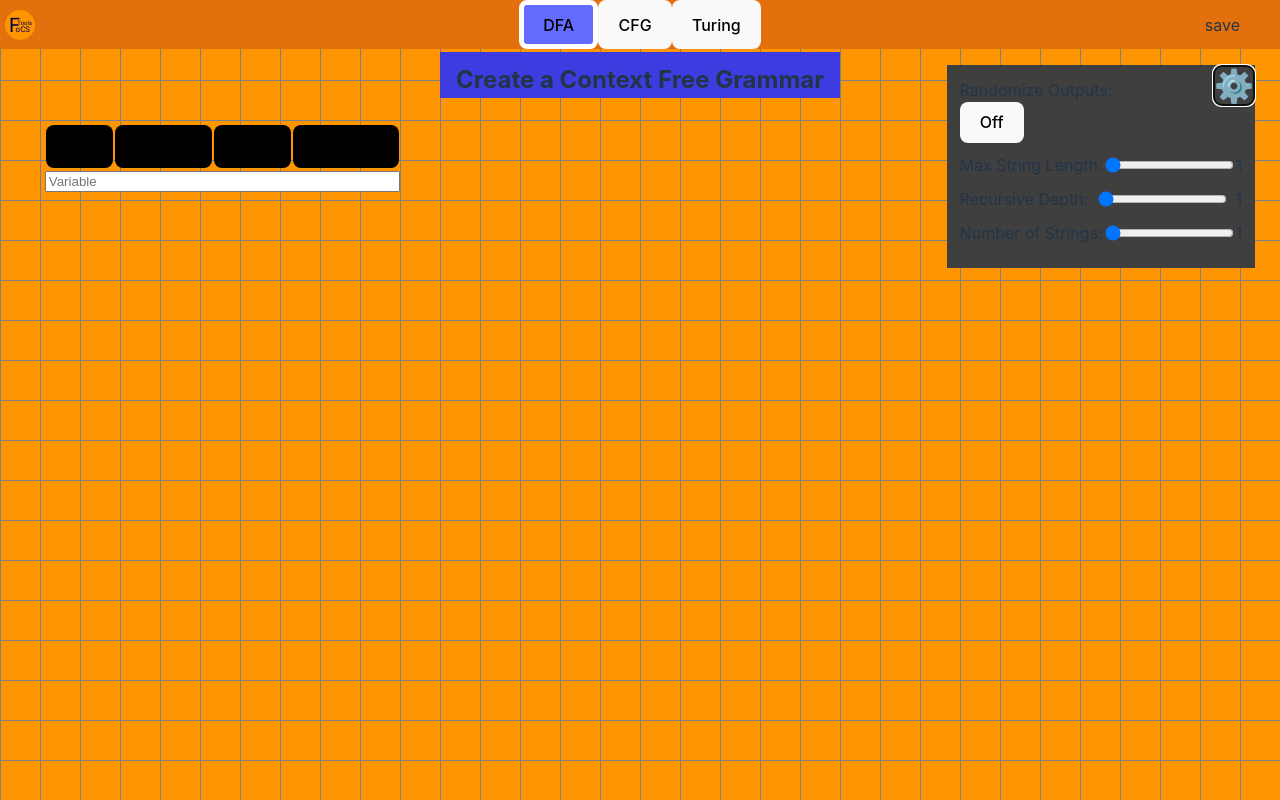
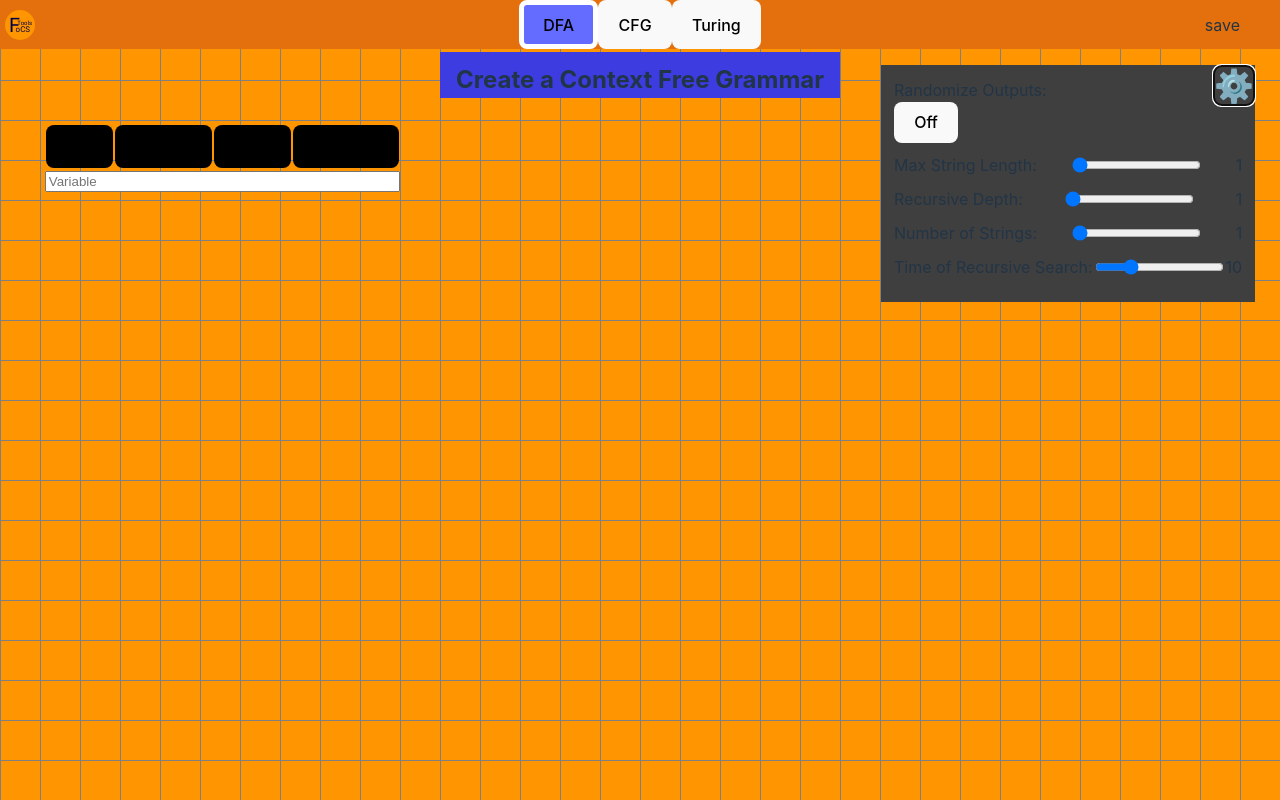
Before and after one commit to aandrepingu/FoCSTools, a React (Vite) app in the folder FoCSTools Site/: page / in a window 1280 px wide. Both pictures are taken after a click on the button "⚙️". Built offline with nearby package versions, Linux system fonts and the light colour scheme.

Commit message:
Included Time to prevent large recursive crashes.

```diff
--- a/FoCSTools Site/package.json
+++ b/FoCSTools Site/package.json
@@ -14,6 +14,7 @@
     "react-dom": "^18.2.0"
   },
   "devDependencies": {
+    "@types/node": "^20.8.9",
     "@types/react": "^18.2.15",
     "@types/react-dom": "^18.2.7",
     "@typescript-eslint/eslint-plugin": "^6.0.0",
--- a/FoCSTools Site/src/pages/CFG.tsx
+++ b/FoCSTools Site/src/pages/CFG.tsx
@@ -12,6 +12,7 @@ export default function CFG() {
   const [maxLength, setMaxLength] = useState<number>(1);
   const [maxRecursion, setMaxRecursion] = useState<number>(1);
   const [maxNumPrinted, setMaxNumPrinted] = useState<number>(1);
+  const [maxTime, setMaxTime] = useState<number>(10);
   const [generated, setGenerated] = useState(false);
   const [randomize, setRandomize] = useState(false);
   const [showSettings, setShowSettings] = useState(false);
@@ -56,6 +57,7 @@ export default function CFG() {
   // Output grammars in a div
   const renderOutputs = () => {
     //const renderValues: JSX.Element[] = [];
+    var startTime = new Date().getTime();
     const CFGStringArray: Set<string> = new Set();
     //const result: string[] = [];
     //const queue: { symbol: string, stringSoFar: string }[] = [];
@@ -95,6 +97,13 @@ export default function CFG() {
       depth: number
     ): void => {
       //Base case:
+      var endTime = new Date().getTime();
+      console.log(endTime - startTime);
+      if (endTime - startTime >= maxTime * 1000) {
+        console.log("ended!");
+        return;
+      }
+
       if (depth > maxRecursion) {
         return;
       }
@@ -102,16 +111,16 @@ export default function CFG() {
         return;
       }
 
-      if (stringSoFar.length <= maxLength && stringSoFar.indexOf(lang) === -1) {
-        if (
-          !visited.has(stringSoFar) &&
-          visited.size < maxNumPrinted &&
-          !randomize
-        ) {
+      if (
+        stringSoFar.length <= maxLength &&
+        stringSoFar.indexOf(lang) === -1 &&
+        !visited.has(stringSoFar)
+      ) {
+        if (visited.size < maxNumPrinted && !randomize) {
           visited.add(stringSoFar);
           CFGStringArray.add(stringSoFar);
           return;
-        } else if (!visited.has(stringSoFar) && randomize) {
+        } else if (randomize) {
           visited.add(stringSoFar);
           CFGStringArray.add(stringSoFar);
           return;
@@ -345,6 +354,18 @@ export default function CFG() {
             />
             <label> {maxNumPrinted}</label>
           </div>
+          <div className="setting">
+            <label>Time of Recursive Search: </label>
+            <input
+              type="range"
+              min="5"
+              max="25"
+              step="1"
+              value={maxTime}
+              onChange={(e) => setMaxTime(Number(e.currentTarget.value))}
+            />
+            <label> {maxTime}</label>
+          </div>
         </div>
       )}
       <div>
```
Also changed, not shown: 1 other file (tests, documents, lock files or other folders).
